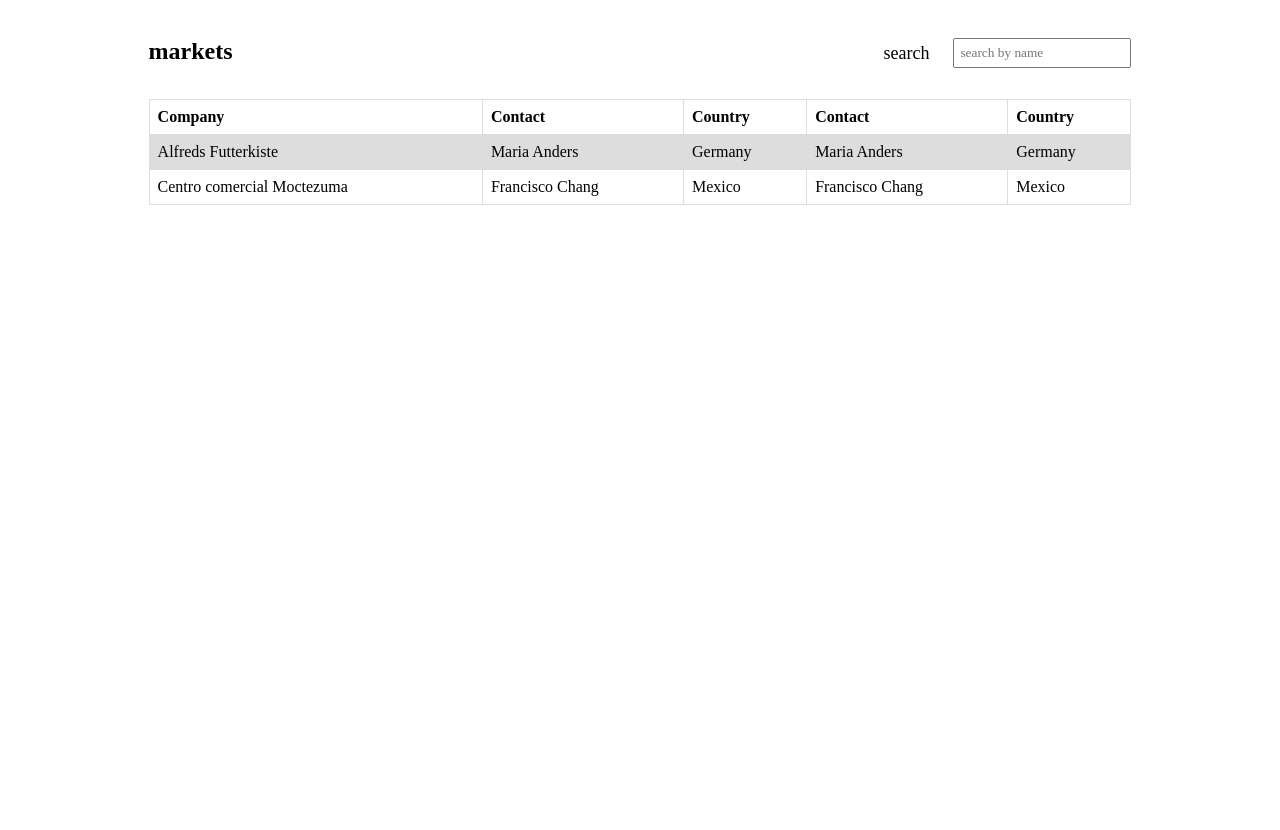
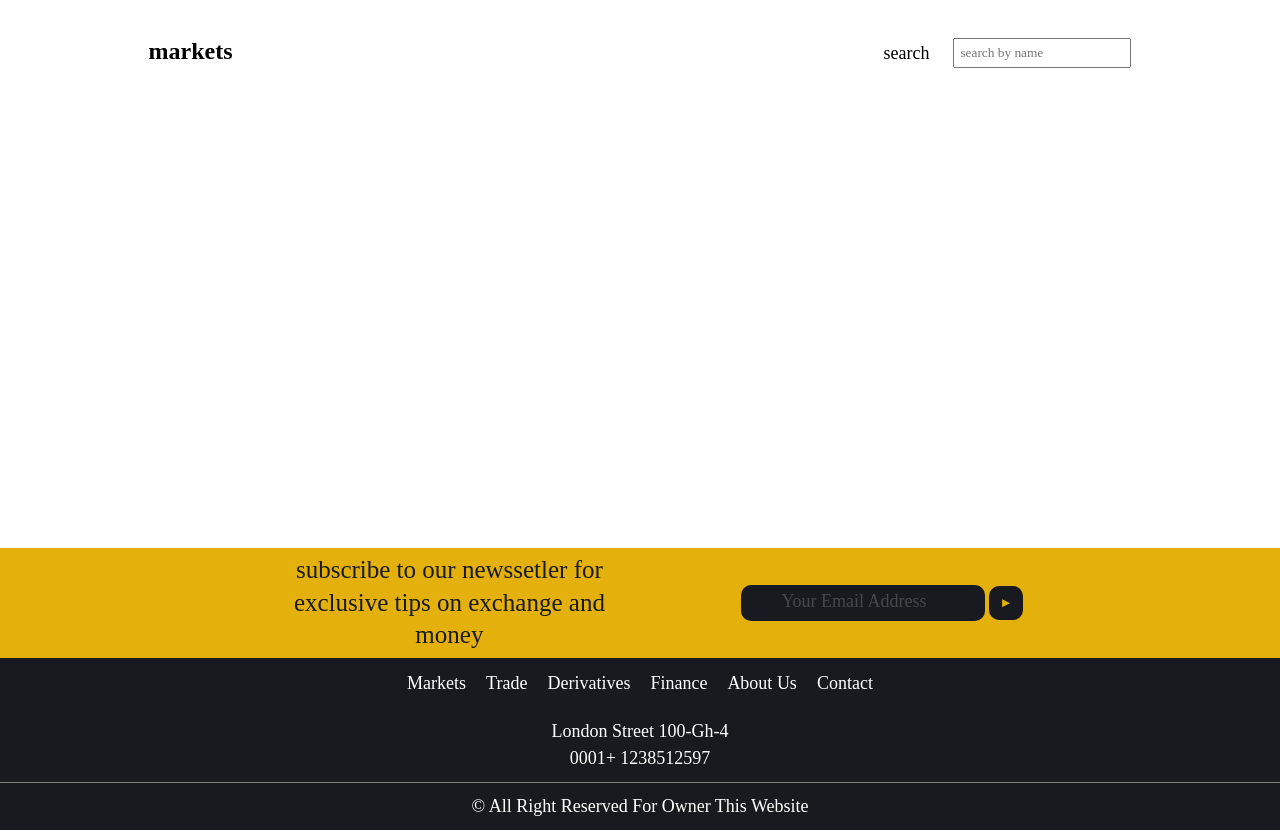
Before and after one commit to GSG-G10/Trading-View---team-4, a plain HTML site: page index.html in a window 1280 px wide. Shown: the part 193-1023 px from the top of the page. Before the commit the page ends 800 px from the top, so only its background shows below. Drawn offline with Linux system fonts and the light colour scheme.

Commit message:
create footer and style it Related #3

```diff
--- a/css/style.css
+++ b/css/style.css
@@ -115,20 +115,101 @@ section .heade-market div input {
     padding: 5px;
 }
 
-section table {
-    font-family: arial, sans-serif;
-    border-collapse: collapse;
-    width: 78%;
-    margin: 10px auto;
+
+/*start section show-exchange*/
+
+.show-exchange {
+    min-height: 500px;
 }
 
-section table td,
-th {
-    border: 1px solid #dddddd;
-    text-align: left;
-    padding: 8px;
+
+/*end section show-exchange*/
+
+
+/*style footer */
+
+footer .newssetler {
+    background-color: var(--secondery-color);
+    color: var(--primary-color);
+    justify-content: center;
+    align-items: center;
+    height: 110px;
 }
 
-section table tr:nth-child(even) {
-    background-color: #dddddd;
+footer .newssetler p {
+    font-size: 25px;
+    width: 30%;
+    margin-right: 100px;
+    font-weight: 500;
+    text-align: center;
+    line-height: 1.3;
 }
+
+footer .newssetler div input,
+footer .newssetler div button {
+    padding: 10px 40px;
+    background-color: var(--primary-color);
+    border-radius: 10px;
+    color: white;
+    border: none
+}
+
+footer .newssetler div input::placeholder {
+    text-transform: capitalize;
+    font-size: 18px;
+    opacity: .5;
+}
+
+footer .newssetler div input:focus {
+    outline: none;
+}
+
+footer .newssetler div button {
+    padding: 9px 10px;
+    color: var(--secondery-color)
+}
+
+footer nav {
+    background-color: var(--primary-color);
+}
+
+footer nav ul {
+    justify-content: center;
+    align-items: center;
+    height: 50px;
+}
+
+footer nav ul li {
+    list-style: none;
+}
+
+footer nav ul li a {
+    text-decoration: none;
+    font-size: 18px;
+    color: var(--font-color);
+    padding: 10px;
+    text-transform: capitalize;
+}
+
+footer nav ul li a:hover {
+    color: var(--secondery-color);
+    text-shadow: 0 0 15px var(--secondery-color);
+    transition: all 0.5s ease;
+}
+
+.text {
+    font-size: 18px;
+    color: var(--font-color);
+    line-height: 1.5;
+    background-color: var(--primary-color);
+    text-align: center;
+    text-transform: capitalize;
+    padding: 10px;
+}
+
+footer .copywrite {
+    border-top: .5px solid rgb(128, 125, 125);
+}
+
+
+/* end footer style */
--- a/index.html
+++ b/index.html
@@ -59,7 +59,7 @@
         </div>
 
     </section>
-    <section>
+    <section class="show-exchange">
         <div class="heade-market flex">
             <h2>markets</h2>
             <div class="flex">
@@ -67,33 +67,38 @@
                 <input type="text" id="search" placeholder="search by name">
             </div>
         </div>
+    </section>
 
-        <div class="table">
-            <table>
-                <tr>
-                    <th>Company</th>
-                    <th>Contact</th>
-                    <th>Country</th>
-                    <th>Contact</th>
-                    <th>Country</th>
-                </tr>
-                <tr>
-                    <td>Alfreds Futterkiste</td>
-                    <td>Maria Anders</td>
-                    <td>Germany</td>
-                    <td>Maria Anders</td>
-                    <td>Germany</td>
-                </tr>
-                <tr>
-                    <td>Centro comercial Moctezuma</td>
-                    <td>Francisco Chang</td>
-                    <td>Mexico</td>
-                    <td>Francisco Chang</td>
-                    <td>Mexico</td>
-                </tr>
-            </table>
+
+    <!--start footer -->
+
+    <footer>
+        <div class="newssetler flex">
+            <p>subscribe to our newssetler for exclusive tips on exchange and money</p>
+            <div clss="flex">
+                <input type="text" placeholder="your email address">
+                <button type="button">► </button>
+            </div>
         </div>
-    </section>
+        <nav class="nav-footer-link">
+            <ul class="flex">
+                <li><a href="#">markets</a></li>
+                <li><a href="#">trade </a></li>
+                <li><a href="#">derivatives</a></li>
+                <li><a href="#">finance</a></li>
+                <li><a href="#">about us</a></li>
+                <li><a href="#">contact</a></li>
+            </ul>
+        </nav>
+        <div class="info text">
+            <div class="address"> london street 100-gh-4 </div>
+            <div class="phone">0001+ 1238512597</div>
+        </div>
+        <div class="copywrite text">
+            © all right reserved for owner this website
+        </div>
+    </footer>
+
 
 </body>
 
```
